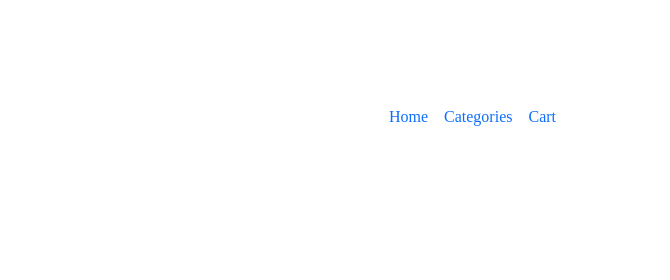
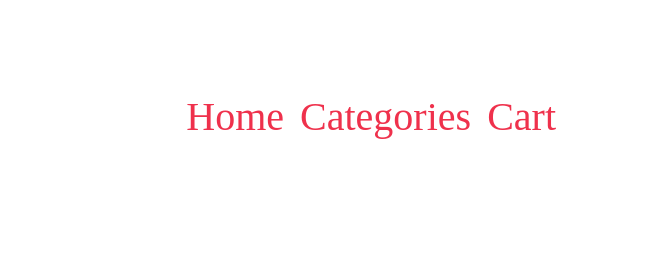
Before and after one commit to KristinePolakova/js-secondHackathon, a plain HTML site: page cart.html in a window 1280 px wide. Shown: the top 280 px of the page, 610-1280 px from the left. Drawn offline with nearby package versions, Linux system fonts and the light colour scheme.

Commit message:
Updated css

```diff
--- a/css/style.css
+++ b/css/style.css
@@ -7,6 +7,9 @@
 
 .font {
     font-family: "Ink Free";
+    font-size: 40px;
+    align-items: end;
+    color: #ef314c;
 }
 
 .article-text {
@@ -26,10 +29,6 @@
     text-decoration: none;
     font-size: 1.5rem;
 }
-    /* font-size: 40px;
-    align-items: end;
-    color: #ef314c;
-} */
 
 .card {
     border-color: white;
```
